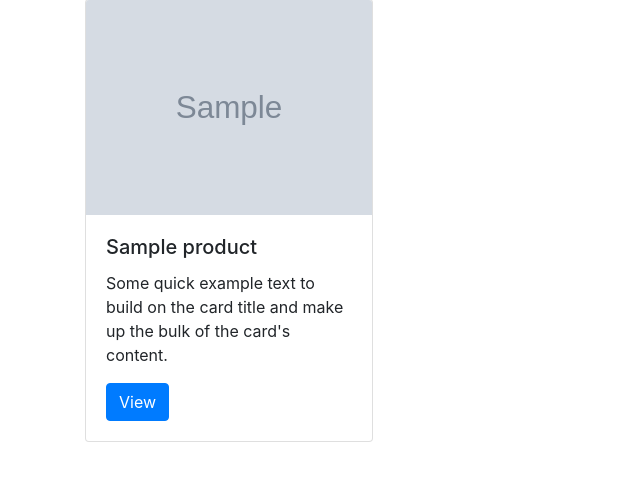
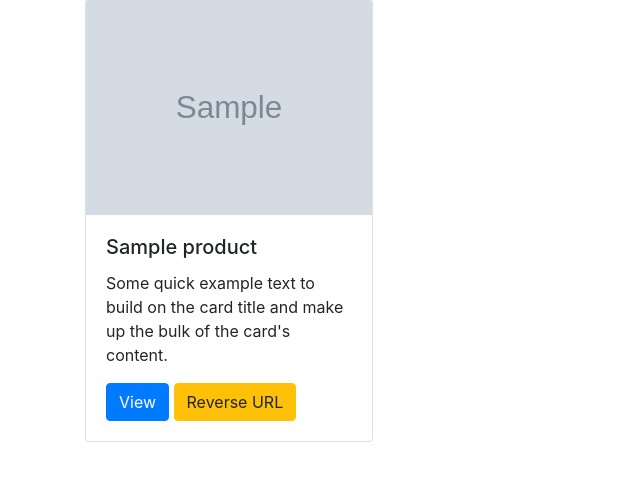
Before and after one commit to skshivammahajan/ecommerce, a Django app: page /product/products/ in a window 1280 px wide. Shown: the part 57-540 px from the top of the page, without its empty margins (0-640 px from the left). Run offline with Django 3.2, Linux system fonts and the light colour scheme; tables that the repository leaves empty hold one stand-in row (values such as "Sample post"); grey boxes marked "Sample" are stand-in pictures; some libraries are stand-ins or nearby versions.

Commit message:
Reverse URLS

```diff
--- a/ecommerce/products/models.py
+++ b/ecommerce/products/models.py
@@ -2,6 +2,7 @@ import random
 import os
 from django.db import models
 from django.db.models.signals import pre_save
+from django.urls import reverse
 
 from products.utils import unique_slug_generator
 
@@ -49,8 +50,8 @@ class Product(models.Model):
     objects = ProductManager()
 
     def get_absolute_url(self):
-        return "/product/product-detail/{slug}/".format(slug=self.slug)
-
+        # return "/product/product-detail/{slug}/".format(slug=self.slug)
+        return reverse("products:detail", kwargs={"slug": self.slug})
 
     def __str__(self):
         return self.title
--- a/ecommerce/products/templates/product_list.html
+++ b/ecommerce/products/templates/product_list.html
@@ -6,7 +6,6 @@
     {% for obj in object_list%}
         <div class="col">
         {%include 'snippets/card.html' with instance=obj%}
-
         <!--<a href="{{ obj.get_absolute_url}}">{{obj.title}}</a> <br/>-->
         </div>
     {% endfor %}
--- a/ecommerce/products/templates/snippets/card.html
+++ b/ecommerce/products/templates/snippets/card.html
@@ -8,5 +8,7 @@
     <h5 class="card-title">{{ instance.title}}</h5>
     <p class="card-text">Some quick example text to build on the card title and make up the bulk of the card's content.</p>
     <a href={{ instance.get_absolute_url}} class="btn btn-primary">View</a>
+    <a href="{% url 'products:detail' slug=instance.slug %}" class="btn btn-warning">Reverse URL</a>
+
   </div>
 </div>
--- a/ecommerce/products/urls.py
+++ b/ecommerce/products/urls.py
@@ -4,9 +4,9 @@ from . import views
 app_name = 'products'
 urlpatterns = [
     path('products/', views.ProductListView.as_view()),
-    path('products-fbv/', views.product_list_view),
+    path('products-fbv/', views.product_list_view,),
     # re_path(r'^product-detail/(?P<pk>\d+)/$', views.ProductDetailView.as_view()),
-    re_path(r'^product-detail/(?P<slug>[\w-]+)/$', views.ProductSlugDetailView.as_view()),
+    re_path(r'^product-detail/(?P<slug>[\w-]+)/$', views.ProductSlugDetailView.as_view(), name='detail'),
     re_path(r'^products-detail-fbv/(?P<pk>\d+)/$', views.product_detail_view),
     re_path(r'^product-f-list/', views.ProductFeaturedListView.as_view()),
     re_path(r'^product-f-detail/(?P<pk>\d+)/$', views.ProductFeaturedDetailView.as_view())
```
